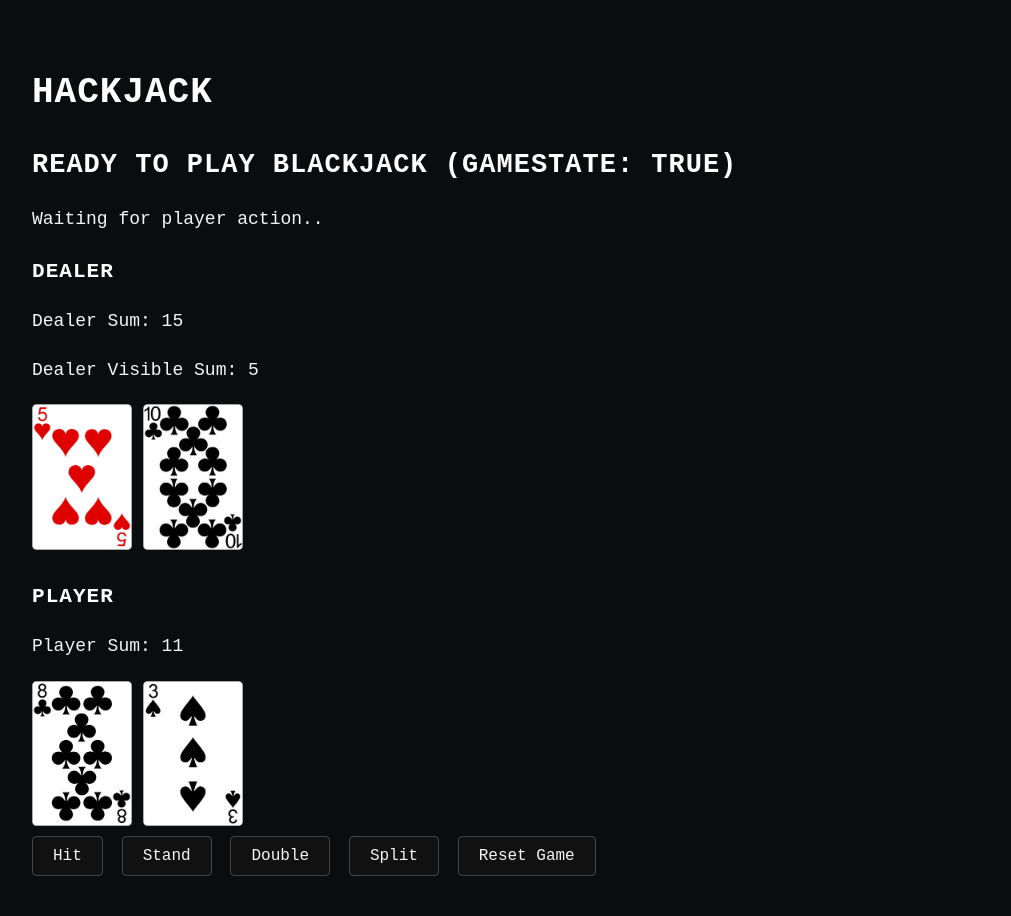
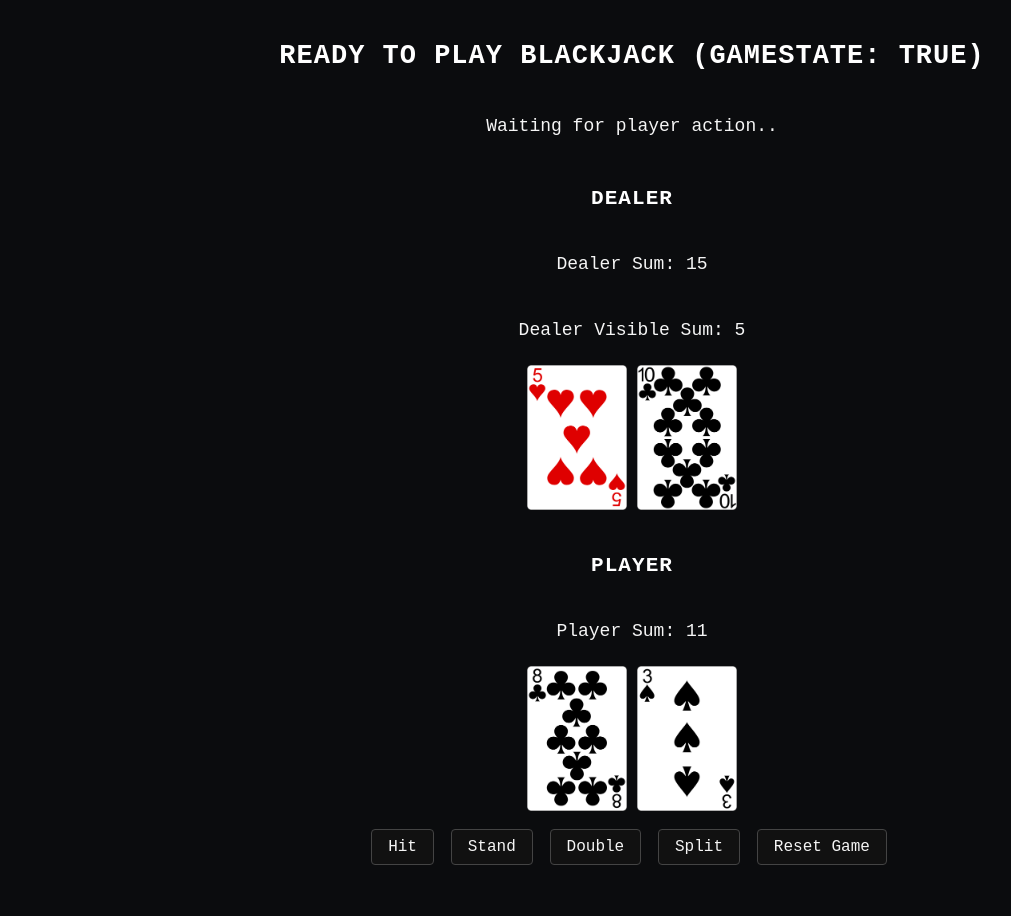
Before and after one commit to HaakonWiland/hackjack, a Flask app: page / in a window 1280 px wide. Shown: the whole page, without its empty margins (8-1019 px from the left). After the commit the page ends 865 px from the top, so only its background shows below. Run offline with Flask 3, Linux system fonts and the light colour scheme.

Commit message:
Cleanup and tweaking

```diff
--- a/app.py
+++ b/app.py
@@ -31,19 +31,14 @@
     dealer.newCard(deck)
     player.newCard(deck)
     player.newCard(deck)
+    # player.appendCard(Card("2", "diamonds"))
+    # player.appendCard(Card("2", "hearts"))
 
-
-    #TODO: Create state object and save it into the session.
     gameState = GameState(player.sum, dealer.sum, player.hasAce, player.hand, True, True)
 
 
     # Dicts represetning the object data
     save_session(deck, dealer, player, gameState)
-
-
-    # session["deck"] = deck.serialize()
-    # session["dealer"] = dealer.serialize()
-    # session["player"] = player.serialize()
 
 
 @app.route("/", methods=["GET"])
@@ -54,7 +49,7 @@
     deck, dealer, player, gameState = load_session()
     game_message = f"Ready to play blackjack (Gamestate: {gameState.gameAlive})"
 
-    #TODO: Handle natural blackjack and natural tie.
+    #TODO: Handle natural blackjack and natural tie -> Do not work atm.
     if player.blackjack == True and dealer.sum != 21:
         game_message = "Natural blackjack! You are rewarded based on 3:2 odds."
         gameState.gameAlive = False
@@ -73,8 +68,6 @@
 
 @app.route("/action", methods=["POST"])
 def handle_action():
-
-
     data = request.get_json()
     action = data.get("action")
 
@@ -87,15 +80,13 @@
         return jsonify({
         "player": player.serialize(),
         "dealer": dealer.serialize(),
+        "split": False,
         "game_message": game_message,
         "gameState": gameState.serialize(),
         "gameAlive": gameState.gameAlive
     })
 
     game_message = ""
-
-    # deck, dealer, player, gameState = load_session()
-    # game_message = ""
 
     match action:
         case "hit":
@@ -141,6 +132,7 @@
                 return jsonify({
                     "player": player.serialize(),
                     "dealer": dealer.serialize(),
+                    "split": False,
                     "game_message": game_message,
                     "gameState": gameState.serialize(),
                     "gameAlive": gameState.gameAlive
@@ -168,6 +160,37 @@
 
         case "split":
             # Should only be possible if we got pair.
+            if player.hand[0].value != player.hand[1].value:
+                game_message = "You do not have equal values, you can not split!"
+                return jsonify({
+                    "player": player.serialize(),
+                    "dealer": dealer.serialize(),
+                    "split": False,
+                    "game_message": game_message,
+                    "gameState": gameState.serialize(),
+                    "gameAlive": gameState.gameAlive
+                })
+
+            splitHands = [
+                {"cards": [player.hand[0]], "sum": player.hand[0].value, "done": False},
+                {"cards": [player.hand[1]], "sum": player.hand[1].value, "done": False},
+            ]
+
+            # TODO: prob. not the optimal structure for return data.
+            return jsonify({
+                "player": player.serialize(),
+                "dealer": dealer.serialize(),
+                "split": True,
+                "split_cards": [
+                    {"filename": player.hand[0].image_filename},
+                    {"filename": player.hand[1].image_filename}
+                ],
+                "game_message": game_message,
+                "gameAlive": gameState.gameAlive
+            })
+
+            #TODO: Need some animation to visually split up the pairs.
+            #TODO: Then we need to have some functions that play a hand, and play the dealer.
             pass
 
         case "reset":
@@ -181,106 +204,8 @@
     return jsonify({
         "player": player.serialize(),
         "dealer": dealer.serialize(),
+        "split": False,
         "game_message": game_message,
         "gameState": gameState.serialize(),
         "gameAlive": gameState.gameAlive
     })
-
-
-# @app.route("/", methods=["GET", "POST"])
-# def index(name=None):
-
-#     if request.method == "GET":
-#         init_game()
-
-#     deck, dealer, player, gameState = load_session()
-
-
-#     message = f"Ready to play blackjack (Gamestate: {gameState.gameAlive})"
-#     game_message = ""
-
-#     if player.sum <= 21:
-
-#         if player.blackjack == True and dealer.sum != 21:
-#             game_message = "Natural blackjack! You are rewarded based on 3:2 odds."
-#             gameState.gameAlive = False
-#             #TODO: Add break functionality
-
-#         elif player.blackjack == True and dealer.sum == 21:
-#             game_message = "Both dealer and player got natural blackjack, its a push (tie)."
-#             gameState.gameAlive = False
-#             #TODO: Add break functionality
-
-
-
-#     if request.method == "POST":
-#         action = request.form.get("action")
-
-#         #TODO: We need animations when things change on the screen.
-#         # Currently only preform the game changes, then reload the page
-#         # This is not efficient or visually pleasing
-#         match action:
-
-#             case "hit":
-#                 player.newCard(deck)
-
-#                 if (player.sum == 21):
-#                     game_message = "BLACKJACK! Player wins, house loses."
-#                     gameState.gameAlive = False
-
-#                 elif (player.sum > 21):
-#                     game_message = f"Player busts: {player.sum}, house wins, player loses."
-#                     gameState.gameAlive = False
-
-
-#             case "stand":
-#                 while dealer.sum <= 16:
-#                     dealer.newCard(deck)
-
-#                 if dealer.sum > 21:
-#                     game_message = f"Dealer busts: {dealer.sum}, player wins, house loses."
-#                     gameState.gameAlive = False
-
-#                 elif dealer.sum > player.sum:
-#                     game_message = f"Dealer has higher hand, house wins, player loses."
-
-#                 elif dealer.sum == player.sum:
-#                     game_message = f"Tie, player bet gets returned."
-#                     gameState.gameAlive = False
-
-#                 elif dealer.sum < player.sum:
-#                     game_message = f"Player wins, house loses."
-#                     gameState.gameAlive = False
-
-#             case "double":
-#                 pass
-
-#             case "split pair":
-#                 pass
-#             case "reset":
-#                 init_game()
-#                 return redirect(url_for("index"))
-
-#         # Save the changes from last action
-#         save_session(deck, dealer, player, gameState)
-#         session["game_message"] = game_message
-
-#         # Recompute message since we updated the state.
-#         message = f"Ready to play blackjack (Gamestate: {gameState.gameAlive})"
-
-#         return render_template(
-#             "index.html",
-#             player=player,
-#             dealer=dealer,
-#             message=message,
-#             game_message=game_message
-#         )
-
-
-#     return render_template(
-#         "index.html",
-#         player=player,
-#         dealer=dealer,
-#         message=message,
-#         game_message=game_message
-#     )
--- a/basicStrategy.py
+++ b/basicStrategy.py
@@ -1,6 +1,7 @@
 from blackjackclasses import Card
 
-
+# TODO: This should probably have take in the deck as argument
+# such that we can keep track of available cards at a given state.
 class GameState:
     def __init__(self,
     PlayerTotal: int,
--- /dev/null
+++ b/static/index.js
@@ -0,0 +1,93 @@
+    function makeImg(card) {
+        const img = document.createElement("img");
+        img.src = "../static/cards/" + card.filename;
+        img.width = 100;
+        return img;
+    }
+
+    function applySplitVisual(cards) {
+        const hand1 = document.getElementById("player-hand-1");
+        const hand2 = document.getElementById("player-hand-2");
+
+        hand1.innerHTML = "";
+        hand2.innerHTML = "";
+
+        hand1.appendChild(makeImg(cards[0]));
+        hand2.appendChild(makeImg(cards[1]));
+
+        // Remove the .hidden from the class of hand2
+        hand2.classList.remove("hidden");
+
+        hand1.classList.add("split-left");
+        hand2.classList.add("split-right");
+    }
+
+    function resetSplitVisual() {
+        const hand1 = document.getElementById("player-hand-1");
+        const hand2 = document.getElementById("player-hand-2");
+
+        // Hide the second hand again
+        hand2.classList.add("hidden");
+
+        // Remove the split positioning
+        hand1.classList.remove("split-left");
+        hand2.classList.remove("split-right");
+    }
+
+    async function sendAction(action) {
+
+        // error in this function, hand2 is null on the 2.nd call.
+        // resetSplitVisual();
+
+        const response = await fetch("/action", {
+            method: "POST",
+            headers: { "Content-Type": "application/json" },
+            body: JSON.stringify({ action: action })
+        });
+
+        // Gets the jsonify'ed data from handle_action().
+        const data = await response.json();
+
+        if (data.split_cards == true) {
+            applySplitVisual(data.player.hand)
+
+            // TODO: More stuff here, handle this case aside from the other cases.
+        }
+
+        // Update message text dynamically
+        document.querySelector("#message").innerText = `Ready to play blackjack (Gamestate: ${data.gameAlive})`;
+        document.querySelector("#game_message").innerText = `GAME MESSAGE: ${data.game_message}`;
+
+        // Update sums
+        document.querySelector("#dealer-sum").innerText = `Dealer Sum: ${data.dealer.sum}`;
+        document.querySelector("#dealer-visible-sum").innerText = `Dealer Visible Sum: ${data.dealer.hand[0].value}`;
+        document.querySelector("#player-sum").innerText = `Player Sum: ${data.player.sum}`;
+
+        // Update display card
+        const playerCardDiv = document.querySelector("#player-cards");
+        const dealerCardDiv = document.querySelector("#dealer-cards");
+
+        playerCardDiv.innerHTML = "";
+        dealerCardDiv.innerHTML = "";
+
+        for (const card of data.player.hand) {
+            const img = document.createElement("img");
+            img.src = `/static/cards/${card.filename}`;
+            img.width = 100;
+            playerCardDiv.appendChild(img);
+        }
+
+        for (const card of data.dealer.hand) {
+            const img = document.createElement("img");
+            img.src = `/static/cards/${card.filename}`;
+            img.width = 100;
+            dealerCardDiv.appendChild(img);
+        }
+
+
+
+        // TODO: Animations for actions
+
+        // For debugging.
+        console.log("Response data:", data);
+    }
--- a/static/style.css
+++ b/static/style.css
@@ -1,26 +1,66 @@
 body {
-    background-color: #0b0c0e; /* near-black, obsidian tone */
-    color: #f5f5f5; /* off-white text */
+    background-color: #0b0c0e;
+    color: #f5f5f5;
     font-family: "Fira Code", "Courier New", monospace;
     font-size: 18px;
     line-height: 1.6;
     margin: 0;
-    padding: 40px;
+    height: 100vh; /* full viewport */
+    display: flex;
+    flex-direction: column;
+    justify-content: center; /* center everything vertically in page */
+    align-items: center;      /* center horizontally */
 }
 
-h1, h2, h3 {
+/* Header — slightly smaller padding */
+header {
+    display: flex;
+    justify-content: center;
+    align-items: center;
+    margin-bottom: 10px; /* small gap to main content */
+}
+
+header h1 {
+    font-size: 42px;
+    font-weight: 700;
+    color: #ffffff;
+    text-transform: uppercase;
+    letter-spacing: 2px;
+    margin: 0;
+}
+
+/* Main — don’t expand, just fit content */
+main {
+    display: flex;
+    flex-direction: column;
+    justify-content: center;
+    align-items: center;
+    gap: 8px;
+}
+
+/* Game content container */
+.game-container {
+    display: flex;
+    flex-direction: column;
+    align-items: center;
+    text-align: center;
+    gap: 8px;
+}
+
+h2, h3 {
     color: #ffffff;
     text-transform: uppercase;
     letter-spacing: 1px;
-    margin-bottom: 10px;
+    margin-bottom: 8px;
 }
 
+/* Buttons */
 button {
     background-color: #111;
     color: #f5f5f5;
     border: 1px solid #444;
-    padding: 10px 20px;
-    margin-right: 8px;
+    padding: 8px 16px;
+    margin-right: 6px;
     cursor: pointer;
     font-family: inherit;
     font-size: 16px;
@@ -34,10 +74,27 @@
 }
 
 p, form {
-    margin-bottom: 20px;
+    margin-bottom: 12px;
 }
 
 hr {
     border: 1px solid #333;
-    margin: 30px 0;
+    margin: 20px 0;
 }
+
+/* Hidden hand (not visible before split) */
+.player-hand.hidden {
+    opacity: 0;
+    pointer-events: none;
+    width: 0;
+    overflow: hidden;
+}
+
+/* Split animations */
+.player-hand.split-left {
+    transform: translateX(-40px);
+}
+
+.player-hand.split-right {
+    transform: translateX(40px);
+}
--- a/templates/base.html
+++ b/templates/base.html
@@ -3,15 +3,12 @@
 <head>
     <meta charset="utf-8">
     <meta name="viewport" content="width=device-width, initial-scale=1">
-    <title>{% block title %}Flask App{% endblock %}</title>
-
-    <!-- Optional CSS file -->
     <link rel="stylesheet" href="{{ url_for('static', filename='style.css') }}">
 </head>
 
 <body>
     <header>
-        <h1>{% block header %}HACKJACK{% endblock %}</h1>
+        <h1>{% block header %}Hackjack{% endblock %}</h1>
     </header>
 
     <main>
@@ -23,5 +20,6 @@
     <footer>
 
     </footer>
+    <script src="/static/index.js" defer></script>
 </body>
 </html>
--- a/templates/index.html
+++ b/templates/index.html
@@ -1,15 +1,15 @@
 {% extends "base.html" %}
 
-{% block title %}Hackjack{% endblock %}
-
 {% block content %}
+<div class="game-container">
     <h2 id="message">Ready to play blackjack (Gamestate: {{ gameState.gameAlive }})</h2>
     <p id="game_message">Waiting for player action..</p>
 
+    <!--TOOD: Center all this stuff to align with the player hand(s)-->
 
     <h3>Dealer</h3>
     <p id="dealer-sum">Dealer Sum: {{ dealer.sum }}</p>
-    <p>Dealer Visible Sum: {{ dealer.hand[0].value }}</p>
+    <p id="dealer-visible-sum">Dealer Visible Sum: {{ dealer.hand[0].value }}</p>
     <div id="dealer-cards">
          {% for card in dealer.hand %}
             <img src="{{ url_for('static', filename='cards/' + card.get_image_filename()) }}" width="100">
@@ -19,10 +19,19 @@
 
     <h3>Player</h3>
     <p id="player-sum">Player Sum: {{ player.sum }}</p>
-    <div id="player-cards">
+
+    <div id="player-cards" class="hands-container">
+        <div id="player-hand-1" class="player-hand">
         {% for card in player.hand %}
             <img src="{{ url_for('static', filename='cards/' + card.get_image_filename()) }}" width="100">
         {% endfor %}
+        </div>
+
+        <div id="player-hand-2" class="player-hand.hidden">
+
+        </div>
+
+
     </div>
 
 
@@ -33,55 +42,7 @@
         <button onclick="sendAction('split')">Split</button>
         <button onclick="sendAction('reset')">Reset Game</button>
     </div>
-
-    <script>
-    async function sendAction(action) {
-        const response = await fetch("/action", {
-            method: "POST",
-            headers: { "Content-Type": "application/json" },
-            body: JSON.stringify({ action: action })
-        });
-
-        // Gets the jsonify'ed data from handle_action().
-        const data = await response.json();
-
-        // Update message text dynamically
-        document.querySelector("#message").innerText = `Ready to play blackjack (Gamestate: ${data.gameAlive})`;
-        document.querySelector("#game_message").innerText = `GAME MESSAGE: ${data.game_message}`;
+</div>
 
 
-        // Update sums
-        document.querySelector("#dealer-sum").innerText = `Dealer sum: ${data.dealer.sum}`;
-        document.querySelector("#player-sum").innerText = `Player sum: ${data.player.sum}`;
-
-        // Update display card
-        const playerCardDiv = document.querySelector("#player-cards");
-        const dealerCardDiv = document.querySelector("#dealer-cards");
-
-        playerCardDiv.innerHTML = "";
-        dealerCardDiv.innerHTML = "";
-
-        for (const card of data.player.hand) {
-            const img = document.createElement("img");
-            img.src = `/static/cards/${card.filename}`;
-            img.width = 100;
-            playerCardDiv.appendChild(img);
-        }
-
-        for (const card of data.dealer.hand) {
-            const img = document.createElement("img");
-            img.src = `/static/cards/${card.filename}`;
-            img.width = 100;
-            dealerCardDiv.appendChild(img);
-        }
-
-
-
-        // TODO: Animations for actions
-
-        // For debugging.
-        console.log("Response data:", data);
-    }
-    </script>
-
 {% endblock %}
```
